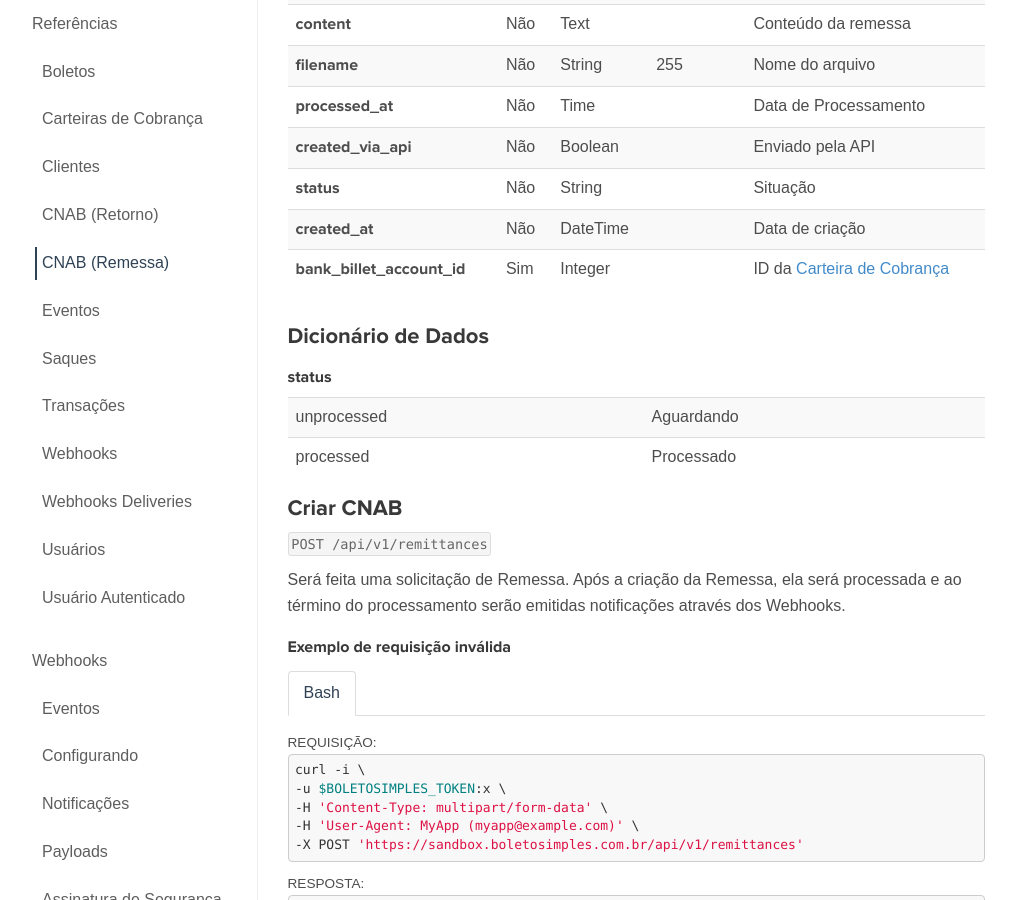
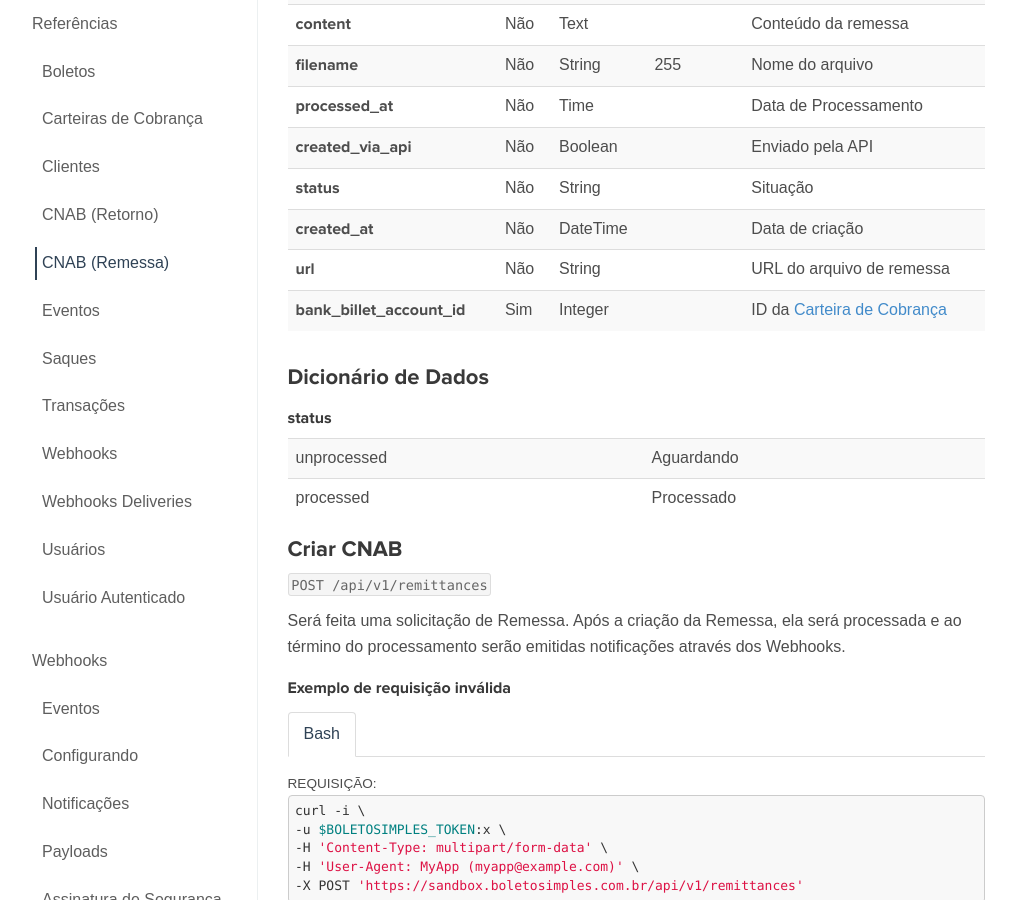
Before and after one commit to BoletoSimples/boletosimples-docs, a Jekyll site: the page built from reference/v1/remittances/index.md, in a window 1280 px wide and 900 px high, scrolled down 653 px. Shown: the whole window, without its empty margins (135-1151 px from the left). Built offline with Jekyll 4.4.1, drawn with Linux system fonts in a browser that asks for light colours.

Commit message:
add url field to remittance

```diff
--- a/reference/v1/remittances/index.md
+++ b/reference/v1/remittances/index.md
@@ -24,6 +24,7 @@ breadcrumb: CNAB (Remessa)
 | **created_via_api**           | Não   | Boolean |         | Enviado pela API
 | **status**                    | Não   | String  |         | Situação
 | **created_at**                | Não   | DateTime|         | Data de criação
+| **url**                       | Não   | String  |         | URL do arquivo de remessa
 | **bank_billet_account_id**    | Sim   | Integer |         | ID da [Carteira de Cobrança](/reference/v1/bank_billet_accounts/)
 
 ### Dicionário de Dados
```
Also changed, not shown: changelog.md.
